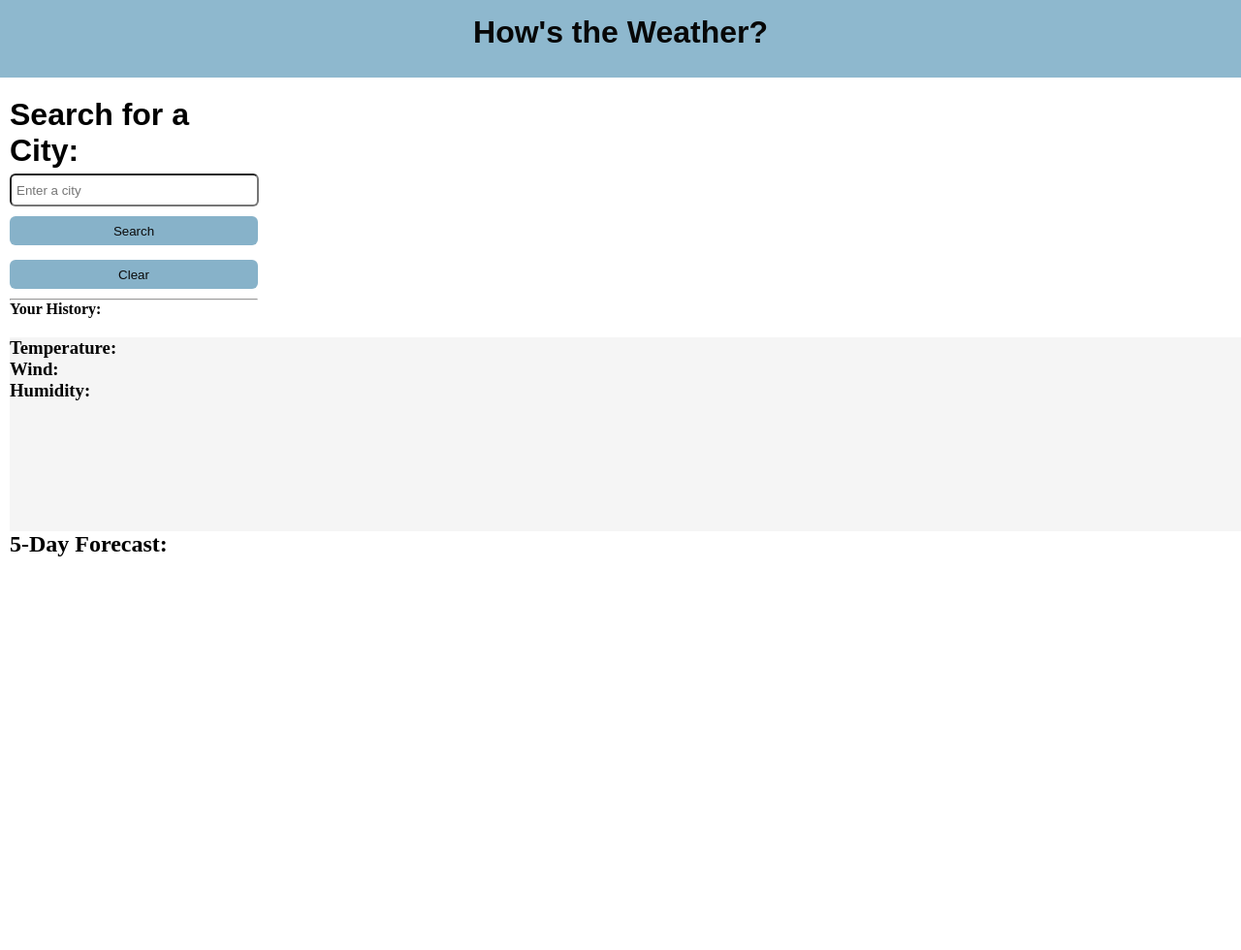
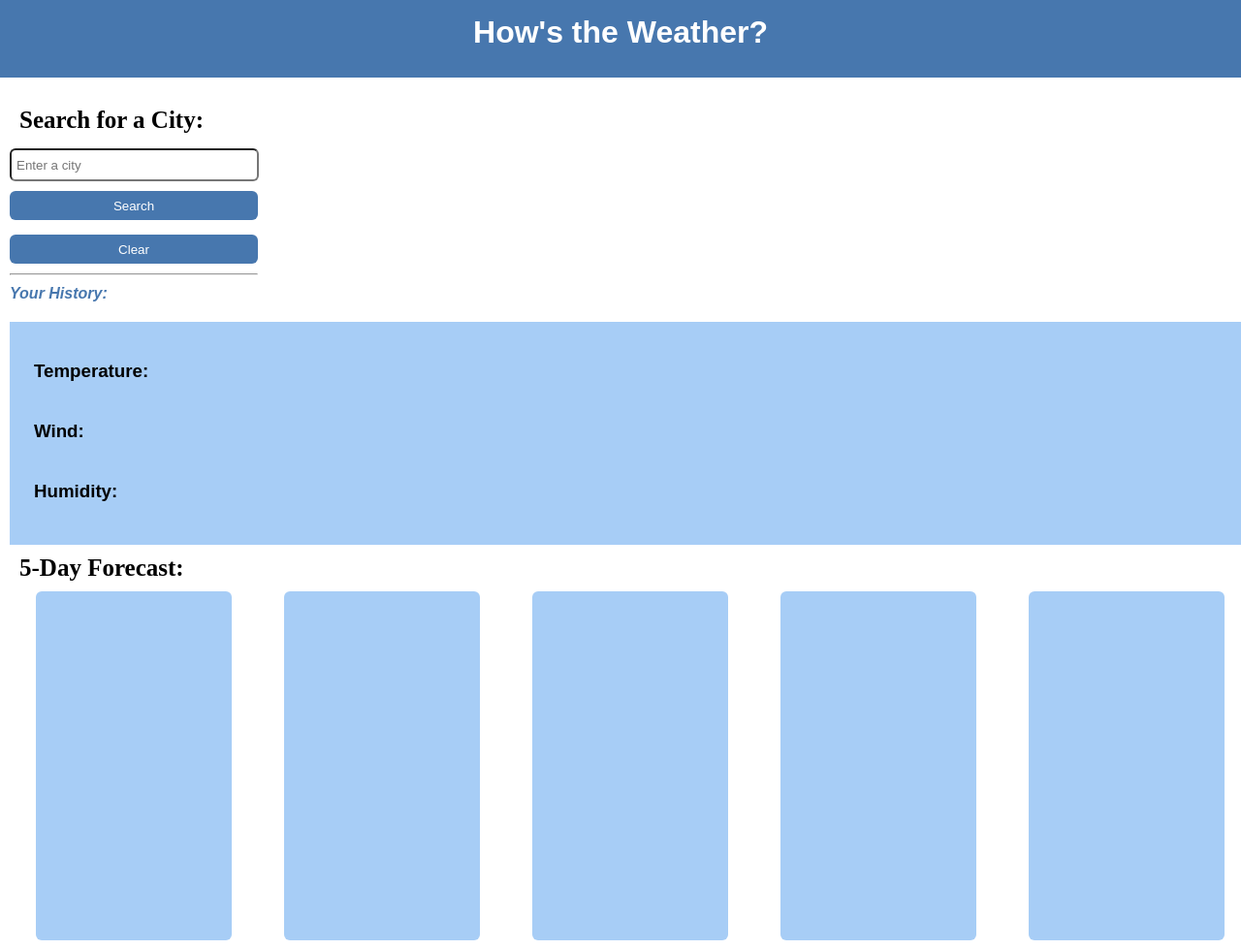
Before and after one commit to karina-yuk/Weather-status-board, a plain HTML site: page index.html in a window 1280 px wide. Shown: the whole page at 97% size. Before the commit the page ends 800 px from the top, so only its background shows below. Drawn offline with nearby package versions, Linux system fonts and the light colour scheme.

Commit message:
Added styling to webpage

```diff
--- a/assets/css/style.css
+++ b/assets/css/style.css
@@ -5,11 +5,10 @@
 
 header {
   font-family: "Jost", sans-serif;
-  background-color: #8eb8ce;
-  color: rgb(7, 7, 7);
+  background-color: #4777ae;
+  color: white;
   width: 100%;
   height: 80px;
-
   margin-bottom: 10px;
 }
 
@@ -25,12 +24,13 @@ header h1 {
 .search-box {
   width: 20%;
   padding: 10px;
-  float: left;
 }
 
-.search-box h1 {
+.search-box h1,
+h2 {
   color: black;
-  font-family: "Jost", sans-serif;
+  font-size: 25px;
+  margin: 10px;
 }
 
 input {
@@ -45,25 +45,83 @@ button {
   width: 100%;
   height: 30px;
   margin: 5px 0px 10px 0px;
-  background-color: #87b2c9;
+  background-color: #4777ae;
   border-radius: 6px;
-  color: rgb(11, 11, 11);
+  color: white;
   border: rgb(5, 4, 4);
 }
 
 .weather-box {
   width: 100%;
   margin: 10px;
-  float:left;
 }
 .current-weather {
   width: 100%;
   height: 200px;
   border-color: black;
   border-style: solid 1px;
-  background-color: whitesmoke;
+  background-color: #a7cdf6;
+  padding: 15px 0px;
 }
 
 button:hover {
   cursor: pointer;
 }
+
+.history-city {
+  background-color: #4777ae;
+  margin: 15px 0px 0px 0px;
+}
+
+#city {
+  font-family: "Jost", sans-serif;
+  margin: 0px 15px 15px 15px;
+}
+
+h3 {
+  font-family: "Jost", sans-serif;
+  padding: 10px;
+}
+
+.future-weather {
+  display: flex;
+  justify-content: space-around;
+
+}
+
+.future-weather-card {
+
+  width: 15%;
+  padding: 5px;
+  height: 350px;
+  border-radius: 6px;
+  background-color: #a7cdf6;
+}
+
+h3 {
+  font-family: "Jost", sans-serif;
+  margin-left: 15px;
+  margin-bottom: 20px;
+}
+
+.weather-card h3 {
+  margin-left: 10px;
+  margin-bottom: 15px;
+  margin-top: 15px;
+}
+
+.city-date {
+  display: inline;
+}
+
+img {
+  width: 50px;
+  height: 50px;
+}
+
+h4 {
+  font-family: "Jost", sans-serif;
+  margin: 10px 0px 0px 0px;
+  color: #4777ae;
+  font-style: italic;
+}
```
